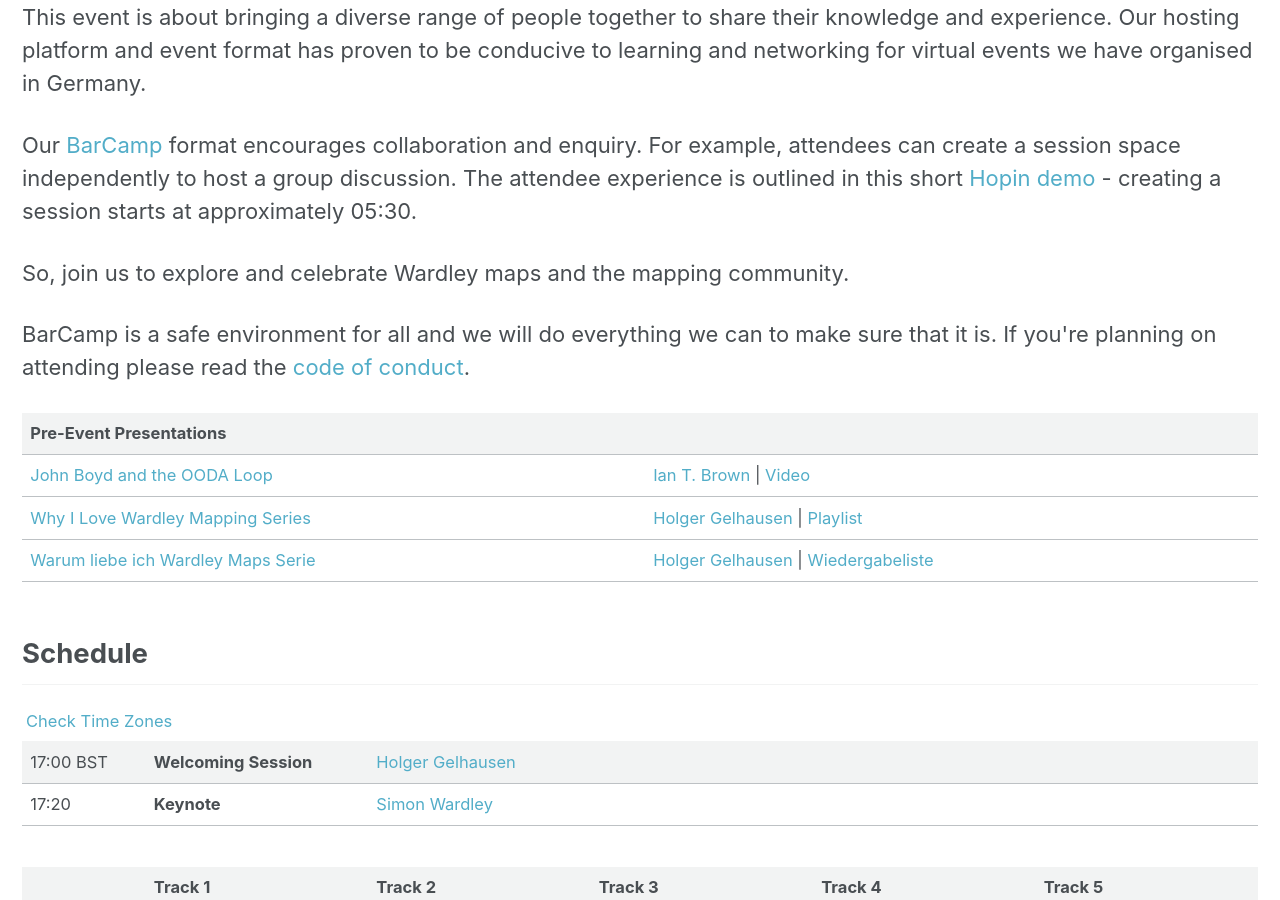
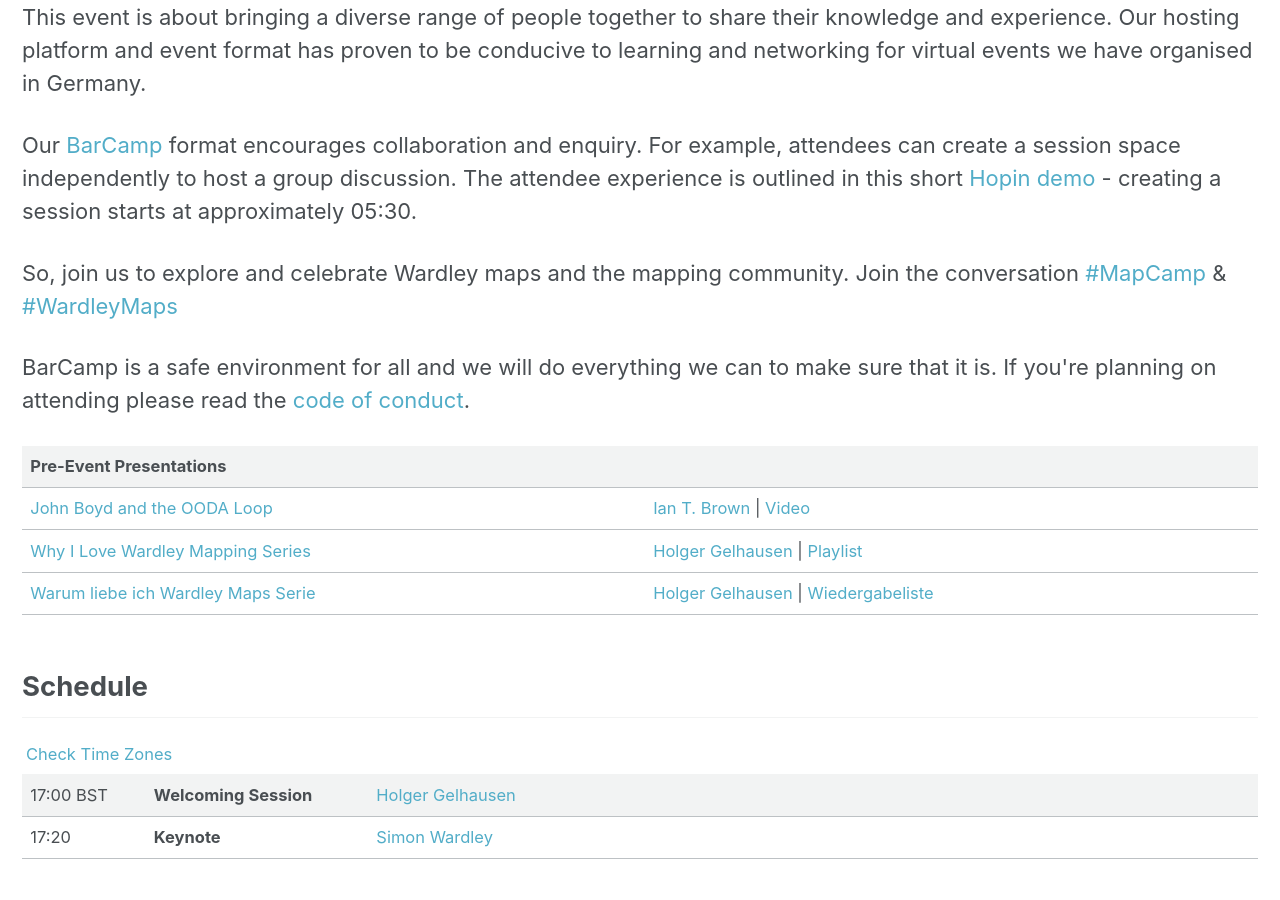
Before and after one commit to mapcampcommittee/mapcampcommittee.github.io, a Jekyll site: the page built from _pages/2020-07-29_Germany.html, in a window 1280 px wide and 900 px high, scrolled down 545 px. Built offline with Jekyll 4.4.1, drawn with Linux system fonts in a browser that asks for light colours; some of the changed text lies outside the part shown.

Commit message:
Schedule update

```diff
--- a/_pages/2020-07-29_Germany.html
+++ b/_pages/2020-07-29_Germany.html
@@ -49,7 +49,8 @@
   session starts at approximately 05:30.
 </p>
 <p>
-  So, join us to explore and celebrate Wardley maps and the mapping community.
+  So, join us to explore and celebrate Wardley maps and the mapping community. Join the conversation <a href="https://twitter.com/hashtag/MapCamp">#MapCamp</a>
+  & <a href="https://twitter.com/hashtag/WardleyMaps">#WardleyMaps</a>
 </p>
 
 <p>
@@ -361,10 +362,6 @@
   We are delighted <a href="https://www.intiki.de/">Intiki gmbh</a> is underwriting and sponsoring the
   this virtual event.
 </p>
-<p>
-  <b>We are looking for additional sponsors so do get in touch.</b>
-</p>
-
 <p>We can't emphasise enough how important sponsors are for enabling us to hold the event. Thank you.</p>
 
 <h2>About</h2>
```
